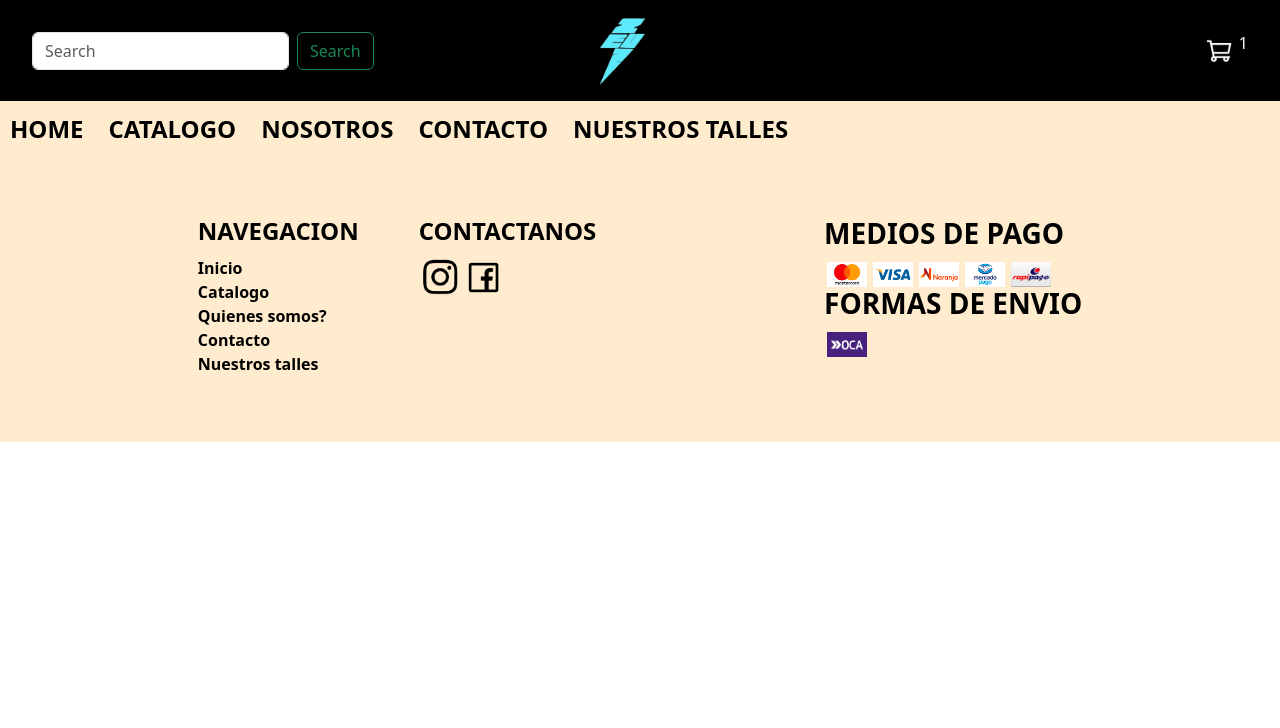
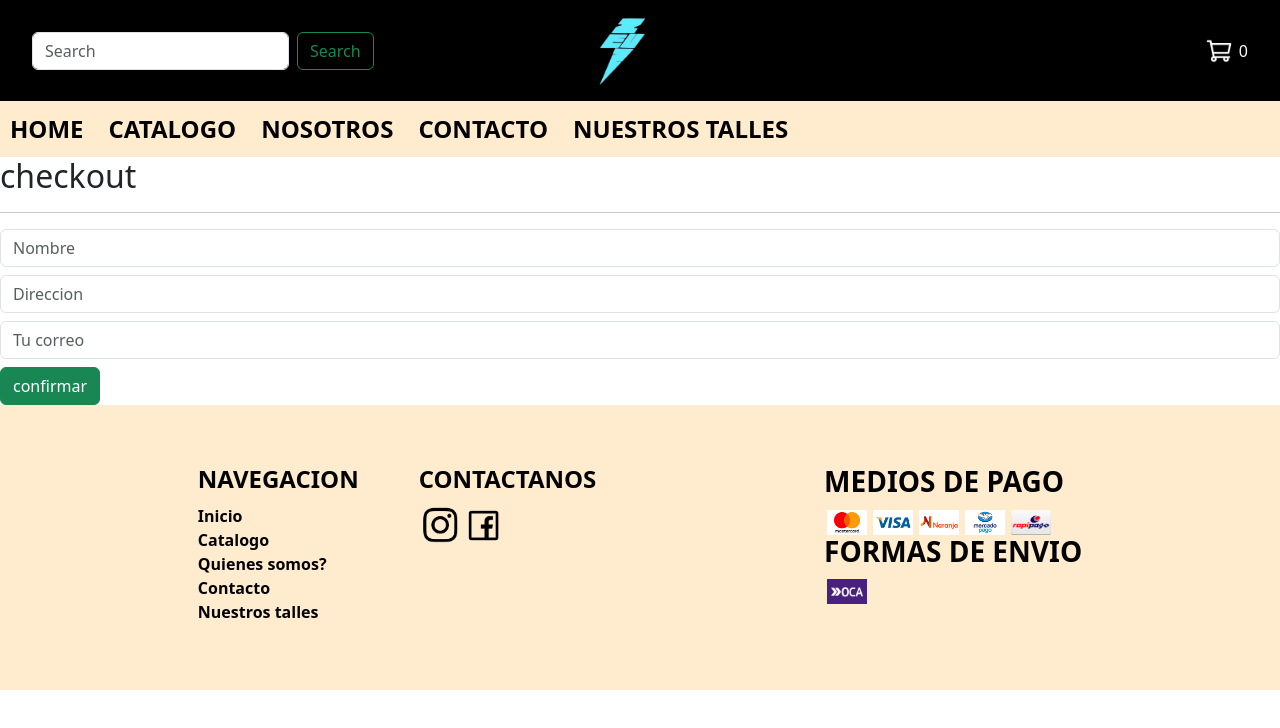
Before and after one commit to MagNeSioO14/ReactJs-Trabajo-Ana-Boris, a React (Vite) app: page /checkout in a window 1280 px wide. Shown: the top 728 px of the page. Built offline with nearby package versions, Linux system fonts and the light colour scheme.

Commit message:
Muchos cambios, se paso la base de dato a firebase, asique se adapto todo a la nueva base de datos, se agrego la vista del carrita, y el contexto del carrito

```diff
--- a/src/App.jsx
+++ b/src/App.jsx
@@ -11,32 +11,40 @@ import Catalogo from "./componentes/Catalogo/Catalogo";
 import { Nosotros } from './componentes/Nosotros/Nosotros';
 import { NuestrosTalles } from './componentes/NuestrosTalles/NuestrosTalles';
 import { Contacto } from './componentes/Contacto/Contacto';
+import Checkout from './componentes/Checkout/Checkout';
+import { CartProvider } from './context/CartContext';
+import CartView from './componentes/CartView/CartView';
+
 
 function App() {
 
   return (
+    <CartProvider>
       <BrowserRouter>
         <Header />
 
         <Routes>
           <Route path='/' element={
             <div>
-          <CarouselDark/>
+              <CarouselDark />
               <ItemsListContainer />
             </div>
-        }/>
+          } />
 
-        <Route path='/producto/:itemId' element={<ItemDetailContainer/>}/>
-        <Route path='/catalogo' element={<Catalogo/>}/>
-        <Route path='/nosotros' element={<Nosotros/>} />
-        <Route path='/talles' element={<NuestrosTalles/>}/>
-        <Route path='/contacto' element={<Contacto/>} />
-        <Route path='/catalogo/:categoryId' element={<Catalogo/>} />
+          <Route path='/producto/:itemId' element={<ItemDetailContainer />} />
+          <Route path='/compra' element={<CartView/>} />
+          <Route path='/catalogo' element={<Catalogo />} />
+          <Route path='/nosotros' element={<Nosotros />} />
+          <Route path='/talles' element={<NuestrosTalles />} />
+          <Route path='/contacto' element={<Contacto />} />
+          <Route path='/catalogo/:categoryId' element={<Catalogo />} />
+          <Route path='/checkout' element={<Checkout />} />
 
         </Routes>
 
-      <Footer/>
+        <Footer />
       </BrowserRouter>
+    </CartProvider>
   )
 }
 
--- /dev/null
+++ b/src/componentes/CartView/CartView.jsx
@@ -0,0 +1,46 @@
+import { useContext } from "react"
+import { CartContext } from "../../context/CartContext"
+import { Link } from "react-router-dom"
+
+
+const CartView = () => {
+    const {cart, totalCompra, vaciarCarrito, removerItem} = useContext(CartContext)
+
+    if (cart.length === 0) {
+        return(
+            <div>
+                <h2>No tienes productos agregados al carrito</h2>
+                <hr />
+                <Link to="/" className="btn btn-success" >Ir a comprar</Link>
+            </div>
+        )
+    }
+
+    return(
+        <div>
+            <h2>Tu compra</h2>
+            <hr />
+
+            {
+                cart.map((item) => (
+                    <div key={item.id}>
+                        <h3>{item.titulo}</h3>
+                        <img src={item.imagen} alt={item.titulo} />
+                        <p>Precio: ${item.precio * item.cantidad}</p>
+                        <p>Cantidad: {item.cantidad}</p>
+                        <button onClick={() => removerItem(item.id)} className="btn">Eliminar</button>
+                        <hr />
+                    </div>
+                ))
+            }
+
+            <div>
+                <h4>Total: ${totalCompra()}</h4>
+                <button className="bnt bnt-danger" onClick={vaciarCarrito}>Vaciar Carrito</button>
+            </div>
+
+        </div>
+    )
+}
+
+export default CartView
--- a/src/componentes/CartWidget/CartWidget.jsx
+++ b/src/componentes/CartWidget/CartWidget.jsx
@@ -1,12 +1,16 @@
 // import LogoCart from '../../assets/CartLogo.png'
+import { Link } from 'react-router-dom'
 import './CartWidget.scss'
+import { useContext } from 'react'
+import { CartContext } from '../../context/CartContext'
 
 export const CartWidget = () => {
+    const { totalCantidad } = useContext(CartContext)
 
     return(
-        <div className="divCart">
+        <Link to="/compra" className="linkCart">
             <img className="imgCart" src="../../CartLogo.png" alt="Carrito" />
-            <p>1</p>
-        </div>
+            <span>{totalCantidad()}</span>
+        </Link>
     )
 }
--- a/src/componentes/CartWidget/CartWidget.scss
+++ b/src/componentes/CartWidget/CartWidget.scss
@@ -1,13 +1,14 @@
 
-.divCart {
+.linkCart {
     display: flex;
     align-items: center;
+    text-decoration: none;
     .imgCart{
         cursor: pointer;
         width: 40px;
         height: 40px;
     }
-    p {
+    span {
         color: white;
     }
 }
--- /dev/null
+++ b/src/componentes/Checkout/Checkout.jsx
@@ -0,0 +1,79 @@
+import { addDoc, collection } from "firebase/firestore"
+import { useContext, useState } from "react"
+import { db } from "../../firebase/config"
+
+const Checkout = () => {
+    const [values, setValues] = useState ({
+        nombre: '',
+        direccion: '',
+        email: ''
+    })
+
+    const handleInputChange = (e) => {
+        setValues({
+            ...values,
+            [e.target.name] : e.target.value
+        })
+    }
+
+    const handleSubmit = (e) => {
+        e.preventDefault()
+        console.log("submit")
+
+        const orden = {
+            cliente: values,
+            items: 'cart.map(item => ({id: item.id, precio: item.precio, cantidad: item.cantidad, nombre: item.nombre}))',
+            total: 'totalCompra()',
+            fyh: new Date()
+        }
+
+        //enviarlo a firebase
+        const orderRef = collection(db, "orders")
+
+        addDoc(orderRef, orden)
+            .then((doc) => {
+                console.log(doc.id);
+            })
+    }
+
+    return (
+        <div>
+            <h2>checkout</h2>
+            <hr />
+
+            <form onSubmit={handleSubmit}>
+                <input
+                    onChange={handleInputChange}
+                    value={values.nombre}
+                    type="text"
+                    className="form-control my-2"
+                    placeholder="Nombre"
+                    name="nombre"
+                />
+
+                <input
+                    onChange={handleInputChange}
+                    value={values.direccion}
+                    type="text"
+                    className="form-control my-2"
+                    placeholder="Direccion"
+                    name="direccion"
+                />
+
+                <input
+                    onChange={handleInputChange}
+                    value={values.email}
+                    type="email"
+                    className="form-control my-2"
+                    placeholder="Tu correo"
+                    name="email"
+                />
+            </form>
+
+            <button className="btn btn-success">confirmar</button>
+
+        </div>
+    )
+}
+
+export default Checkout
--- a/src/componentes/ItemCard/ItemCard.jsx
+++ b/src/componentes/ItemCard/ItemCard.jsx
@@ -8,6 +8,7 @@ const ItemCard = ({item}) => {
             <img className="imgCard" src={item.imagen} alt={item.titulo} />
             <p>{item.descripcion}</p>
             <p>Preico: ${item.precio}</p>
+            {item.stock < 10 && <h4>Quedan {item.stock} unidades</h4> }
             <Link to={`/producto/${item.id}`} className="btn btn-primary linkCard">Ver mas</Link>
         </div>
     )
--- /dev/null
+++ b/src/componentes/ItemDetailContainer/ItemCount/ItemCount.jsx
@@ -0,0 +1,29 @@
+
+const ItemCount = ({ max, counter, setCounter, agregar }) => {
+
+    const handleRestar = () => {
+        counter > 1 && setCounter(counter - 1)
+    }
+    const handleSumar = () => {
+        counter < max && setCounter(counter + 1)
+    }
+
+    return (
+        <div>
+            <div className="separar">
+                <span>Cantidad</span>
+                <div>
+                    <button onClick={handleRestar} className="btn btnColor">-</button>
+                    <span className="mx-2">{counter}</span>
+                    <button onClick={handleSumar} className="btn btnColor">+</button>
+                </div>
+            </div>
+
+            <div>
+                <button onClick={agregar} className="btn btnAgregar">Agregar al carrito</button>
+            </div>
+        </div>
+    )
+}
+
+export default ItemCount
--- a/src/componentes/ItemDetailContainer/ItemDetail/ItemDetail.jsx
+++ b/src/componentes/ItemDetailContainer/ItemDetail/ItemDetail.jsx
@@ -1,6 +1,22 @@
+import { useContext, useState } from "react"
+import ItemCount from "../ItemCount/ItemCount"
+import { CartContext } from "../../../context/CartContext"
+import { Link } from "react-router-dom"
 
 
 const ItemDetail = ({ item }) => {
+    const { agregarAlCarrito, estaAgregado } = useContext(CartContext)
+
+    const [cantidad, setcantidad] = useState(1)
+
+    const handleAgregar = () => {
+        const newItem = {
+            ...item,
+            cantidad
+        }
+
+        agregarAlCarrito(newItem)
+    }
 
     return (
         <div className="produCuerpo">
@@ -13,10 +29,9 @@ const ItemDetail = ({ item }) => {
                 <h3>{item.titulo}</h3>
                 <p>{item.precio}</p>
                 <span><strong>10%</strong> de descuento pagando por transferencia bancaria</span>
-                <div>
-                    <form>
+                {/* <div>
                     <div className="separar">
-                            <label for="">Talle:</label>
+                        <span>Talle:</span>
                         <select name="Atributo" id="">
                             <option value="S">S</option>
                             <option value="M">M</option>
@@ -25,18 +40,19 @@ const ItemDetail = ({ item }) => {
                             <option value="XXL">XXL</option>
                         </select>
                     </div>
-                    </form>
-                </div>
-                <div>
-                    <div className="separar">
-                        <label>Cantidad:</label>
-                        <input type="number" max={item.stock}/>
-                    </div>
+                </div> */}
 
-                    <div>
-                        <button className="btnAgregar">Agregar al carrito</button>
-                    </div>
-                </div>
+                {
+                    estaAgregado(item.id)
+                        ? <Link className="btn btn-success" to="/compra"> Terminar mi Comprar </Link>
+                        : <ItemCount
+                            max={item.stock}
+                            counter={cantidad}
+                            setCounter={setcantidad}
+                            agregar={handleAgregar}
+                        />
+                }
+
 
             </div>
         </div>
--- a/src/componentes/ItemDetailContainer/ItemDetailContainer.jsx
+++ b/src/componentes/ItemDetailContainer/ItemDetailContainer.jsx
@@ -1,6 +1,5 @@
 import { useEffect, useState } from "react"
 import { useParams } from "react-router-dom"
-import { pedirDatos } from "../../helpers/pedirDatos"
 import ItemDetail from "./ItemDetail/ItemDetail"
 import './ItemDetailContainer.scss'
 import { doc, getDoc } from "firebase/firestore";
--- /dev/null
+++ b/src/context/CartContext.jsx
@@ -0,0 +1,48 @@
+import { createContext, useState } from "react";
+
+export const CartContext = createContext()
+
+export const CartProvider = ({children}) => {
+
+    const [cart, setCart] = useState([])
+    console.log(cart)
+
+    const agregarAlCarrito = (item) => {
+      setCart([...cart, item])
+    }
+
+    const removerItem = (id) => {
+        setCart( cart.filter((item) => item.id !== id) )
+    }
+
+    const estaAgregado = (id) => {
+      return cart.some((item) => item.id === id)
+    }
+
+    const totalCompra = () => {
+        return cart.reduce((acc, item) => acc + item.precio * item.cantidad, 0)
+    }
+
+    const vaciarCarrito = () => {
+        setCart([])
+    }
+
+    const totalCantidad = () => {
+        return cart.reduce((acc,item) => acc + item.cantidad, 0)
+    }
+
+    return(
+        <CartContext.Provider value={{
+            cart,
+            agregarAlCarrito,
+            estaAgregado,
+            totalCompra,
+            vaciarCarrito,
+            totalCantidad,
+            removerItem
+        }}
+        >
+            {children}
+        </CartContext.Provider>
+    )
+}
```
Also changed, not shown: src/componentes/ItemDetailContainer/ItemDetailContainer.scss (+23 -7 lines), src/componentes/ItemListContainer/ItemListContainer.jsx (+1 -17 lines). Lines whose indentation alone changed are shown as unchanged.
